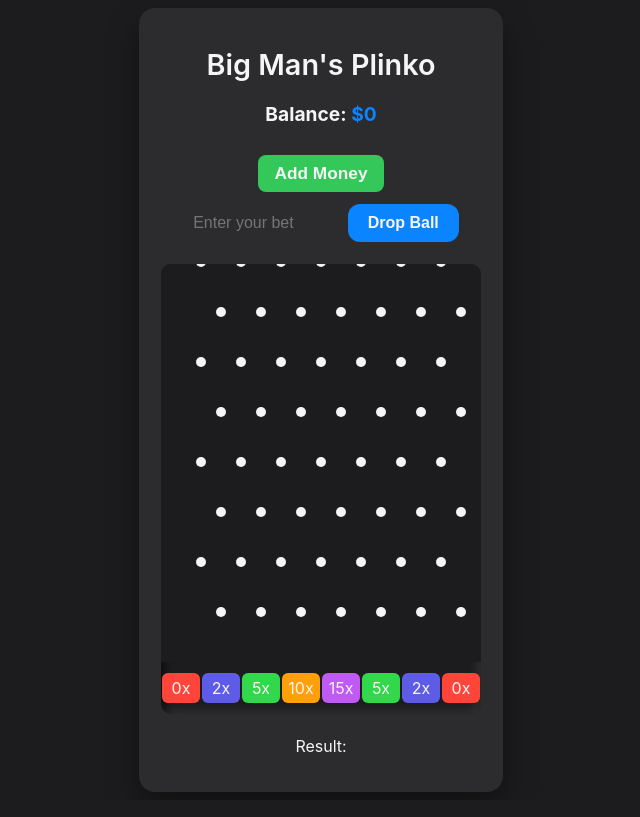
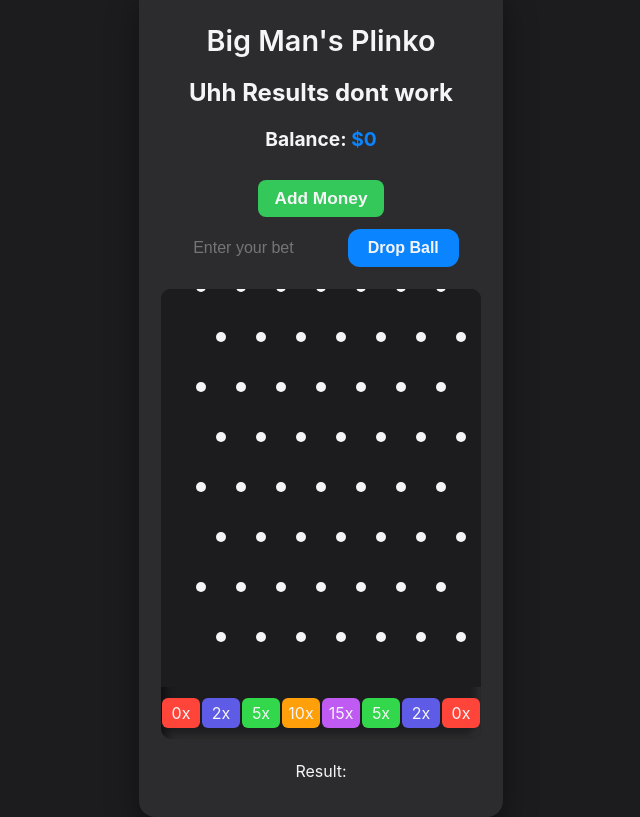
Before and after one commit to GameHHuber/GameHHuber.github.io, a plain HTML site: page plinko/index.html in a window 1280 px wide. Shown: the whole page, without its empty margins (319-959 px from the left). Drawn offline with nearby package versions, Linux system fonts and the light colour scheme.

Commit message:
Update index.html

```diff
--- a/plinko/index.html
+++ b/plinko/index.html
@@ -10,6 +10,7 @@
 <body>
   <div id="container">
     <h1>Big Man's Plinko</h1>
+    <h2>Uhh Results dont work</h2>
     <div id="balance-container">
       <p>Balance: <span id="balance">$0</span></p>
       <button id="add-money" onclick="openAddMoneyModal()">Add Money</button>
```
